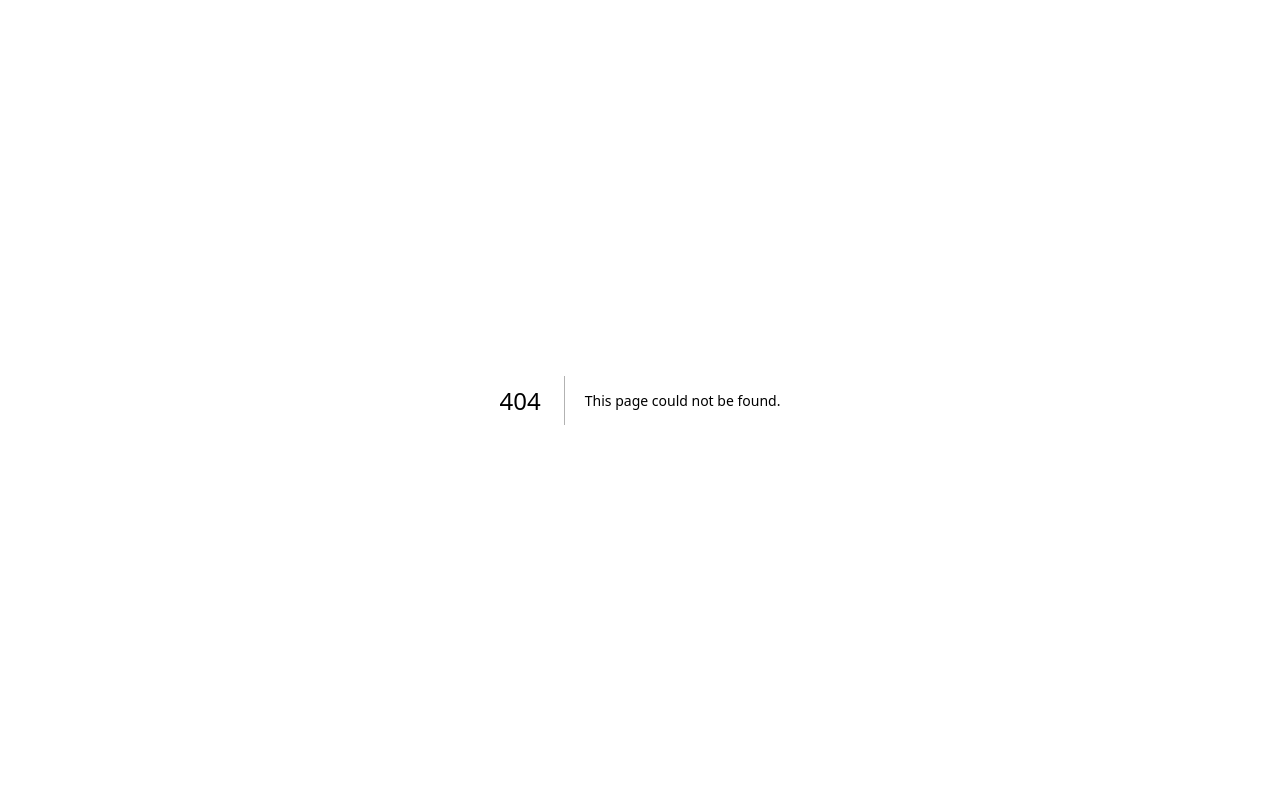
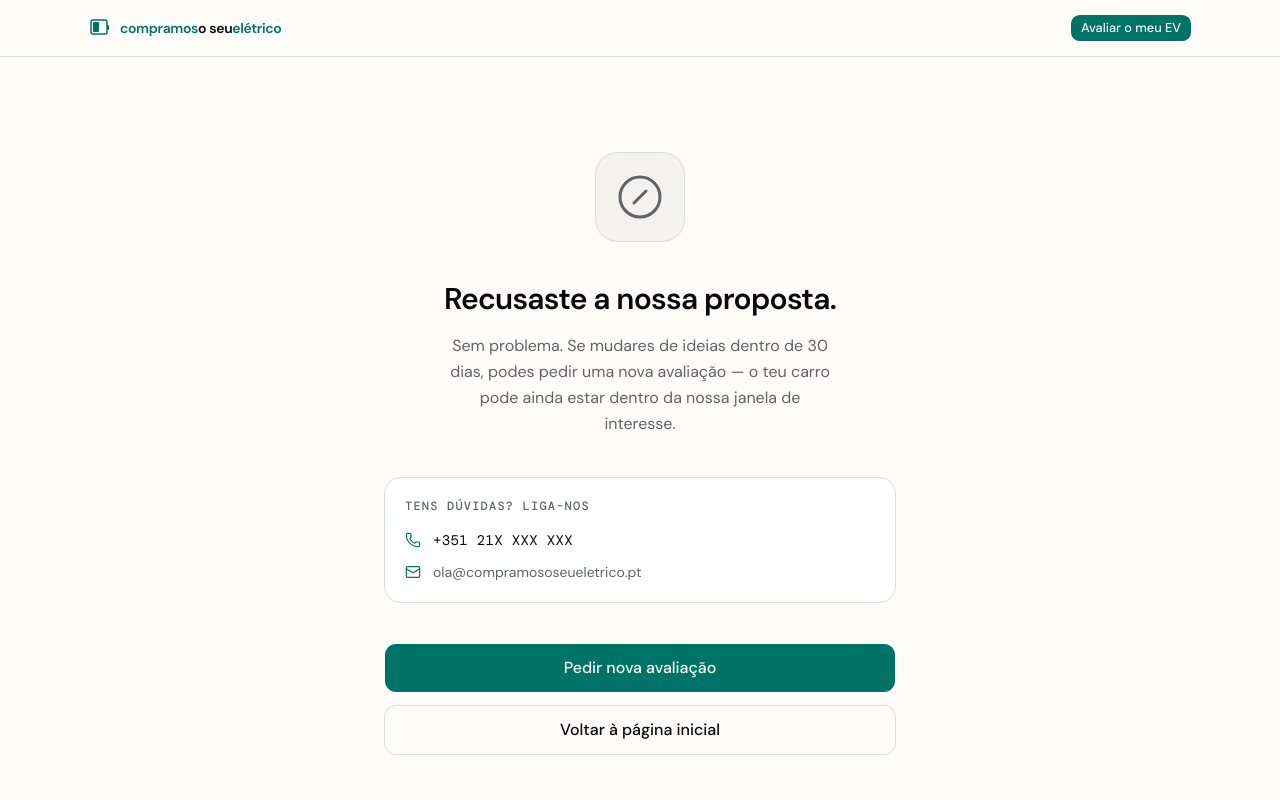
Before and after one commit to slamcoderpt/compramosseueletrico, a Next.js app: page /proposta/1/recusada in a window 1280 px wide. Before the commit this address had no page. Shown: the top 800 px of the page. Built offline with nearby package versions, Linux system fonts and the light colour scheme; a web font is replaced by a local one.

Commit message:
feat(proposals): terminal pages (expirada, recusada)

```diff
--- /dev/null
+++ b/app/(public)/proposta/[token]/expirada/page.tsx
@@ -0,0 +1,96 @@
+import Link from "next/link";
+import { ClockFading, RefreshCw, Clock, Zap } from "lucide-react";
+import { buttonVariants } from "@/components/ui/button";
+import { cn } from "@/lib/utils";
+import type { Metadata } from "next";
+
+interface Props {
+  params: Promise<{ token: string }>;
+}
+
+export default async function PropostaExpiradaPage({ params }: Props) {
+  await params; // good hygiene — token available if needed in future
+
+  return (
+    <div className="min-h-[calc(100vh-7rem)] flex items-center justify-center px-4 py-16 sm:py-24">
+      <div className="w-full max-w-lg mx-auto space-y-10">
+
+        {/* Hero icon */}
+        <div className="flex justify-center">
+          <div className="rounded-2xl bg-muted p-5 ring-1 ring-border">
+            <ClockFading
+              className="size-12 text-muted-foreground"
+              strokeWidth={1.5}
+              aria-hidden="true"
+            />
+          </div>
+        </div>
+
+        {/* Headline + subtext */}
+        <div className="space-y-4 text-center">
+          <h1 className="text-2xl sm:text-3xl font-semibold tracking-tight text-foreground">
+            Esta proposta já expirou.
+          </h1>
+          <p className="text-base text-muted-foreground leading-relaxed max-w-sm mx-auto">
+            As nossas propostas são válidas durante 48 horas. Mas isto não é o
+            fim — podes pedir uma avaliação nova em poucos minutos.
+          </p>
+        </div>
+
+        {/* Breakdown card */}
+        <div className="rounded-xl border border-border bg-card p-5 space-y-3">
+          <p className="text-xs font-medium uppercase tracking-widest text-muted-foreground font-mono">
+            Como funciona
+          </p>
+          <ul className="space-y-3">
+            {[
+              { icon: Clock, label: "Proposta válida por", value: "48 horas" },
+              { icon: Zap, label: "Avaliação demora", value: "1 minuto" },
+              { icon: RefreshCw, label: "Resposta em", value: "1 hora útil" },
+            ].map(({ icon: Icon, label, value }) => (
+              <li key={label} className="flex items-center justify-between gap-4">
+                <div className="flex items-center gap-2.5 text-sm text-muted-foreground">
+                  <Icon
+                    className="size-4 text-primary shrink-0"
+                    strokeWidth={1.75}
+                    aria-hidden="true"
+                  />
+                  <span>{label}</span>
+                </div>
+                <span className="text-sm font-medium text-foreground font-mono tabular-nums">
+                  {value}
+                </span>
+              </li>
+            ))}
+          </ul>
+        </div>
+
+        {/* CTAs */}
+        <div className="flex flex-col gap-3">
+          <Link
+            href="/avaliar"
+            className={cn(buttonVariants({ size: "lg" }), "w-full justify-center py-3 h-auto text-base")}
+          >
+            Pedir nova avaliação
+          </Link>
+          <Link
+            href="/"
+            className={cn(
+              buttonVariants({ variant: "outline", size: "lg" }),
+              "w-full justify-center py-3 h-auto text-base"
+            )}
+          >
+            Voltar à página inicial
+          </Link>
+        </div>
+
+      </div>
+    </div>
+  );
+}
+
+export const metadata: Metadata = {
+  title: "Proposta expirada — compramososeueletrico",
+  description:
+    "Esta proposta expirou após 48 horas. Pede uma nova avaliação gratuita do teu veículo elétrico em poucos minutos.",
+};
--- /dev/null
+++ b/app/(public)/proposta/[token]/recusada/page.tsx
@@ -0,0 +1,106 @@
+import Link from "next/link";
+import { CircleSlash, Phone, Mail } from "lucide-react";
+import { buttonVariants } from "@/components/ui/button";
+import { cn } from "@/lib/utils";
+import type { Metadata } from "next";
+
+interface Props {
+  params: Promise<{ token: string }>;
+}
+
+export default async function PropostaRecusadaPage({ params }: Props) {
+  await params; // good hygiene — token available if needed in future
+
+  return (
+    <div className="min-h-[calc(100vh-7rem)] flex items-center justify-center px-4 py-16 sm:py-24">
+      <div className="w-full max-w-lg mx-auto space-y-10">
+
+        {/* Hero icon */}
+        <div className="flex justify-center">
+          <div className="rounded-2xl bg-muted p-5 ring-1 ring-border">
+            <CircleSlash
+              className="size-12 text-muted-foreground"
+              strokeWidth={1.5}
+              aria-hidden="true"
+            />
+          </div>
+        </div>
+
+        {/* Headline + subtext */}
+        <div className="space-y-4 text-center">
+          <h1 className="text-2xl sm:text-3xl font-semibold tracking-tight text-foreground">
+            Recusaste a nossa proposta.
+          </h1>
+          <p className="text-base text-muted-foreground leading-relaxed max-w-sm mx-auto">
+            Sem problema. Se mudares de ideias dentro de 30 dias, podes pedir
+            uma nova avaliação — o teu carro pode ainda estar dentro da nossa
+            janela de interesse.
+          </p>
+        </div>
+
+        {/* Contact block */}
+        <div className="rounded-xl border border-border bg-card p-5 space-y-4">
+          <p className="text-xs font-medium uppercase tracking-widest text-muted-foreground font-mono">
+            Tens dúvidas? Liga-nos
+          </p>
+          <div className="space-y-3">
+            <a
+              href="tel:+351210000000"
+              className="flex items-center gap-3 group"
+              aria-label="Contacto por telefone"
+            >
+              <Phone
+                className="size-4 text-primary shrink-0"
+                strokeWidth={1.75}
+                aria-hidden="true"
+              />
+              <span className="text-sm font-mono tracking-wide text-foreground group-hover:text-primary transition-colors">
+                +351 21X XXX XXX
+              </span>
+            </a>
+            <a
+              href="mailto:ola@compramososeueletrico.pt"
+              className="flex items-center gap-3 group"
+              aria-label="Contacto por email"
+            >
+              <Mail
+                className="size-4 text-primary shrink-0"
+                strokeWidth={1.75}
+                aria-hidden="true"
+              />
+              <span className="text-sm text-muted-foreground group-hover:text-foreground transition-colors">
+                ola@compramososeueletrico.pt
+              </span>
+            </a>
+          </div>
+        </div>
+
+        {/* CTAs */}
+        <div className="flex flex-col gap-3">
+          <Link
+            href="/avaliar"
+            className={cn(buttonVariants({ size: "lg" }), "w-full justify-center py-3 h-auto text-base")}
+          >
+            Pedir nova avaliação
+          </Link>
+          <Link
+            href="/"
+            className={cn(
+              buttonVariants({ variant: "outline", size: "lg" }),
+              "w-full justify-center py-3 h-auto text-base"
+            )}
+          >
+            Voltar à página inicial
+          </Link>
+        </div>
+
+      </div>
+    </div>
+  );
+}
+
+export const metadata: Metadata = {
+  title: "Proposta recusada — compramososeueletrico",
+  description:
+    "Recusaste a nossa proposta. Sem problema — podes pedir uma nova avaliação gratuita do teu veículo elétrico dentro de 30 dias.",
+};
```
